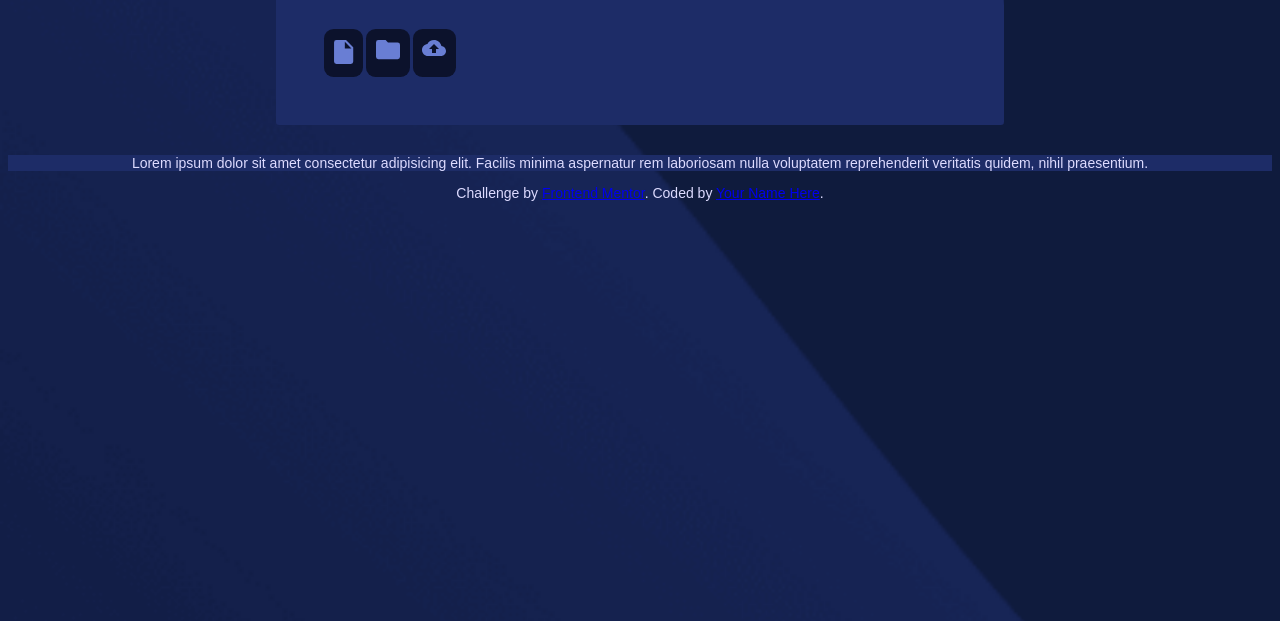
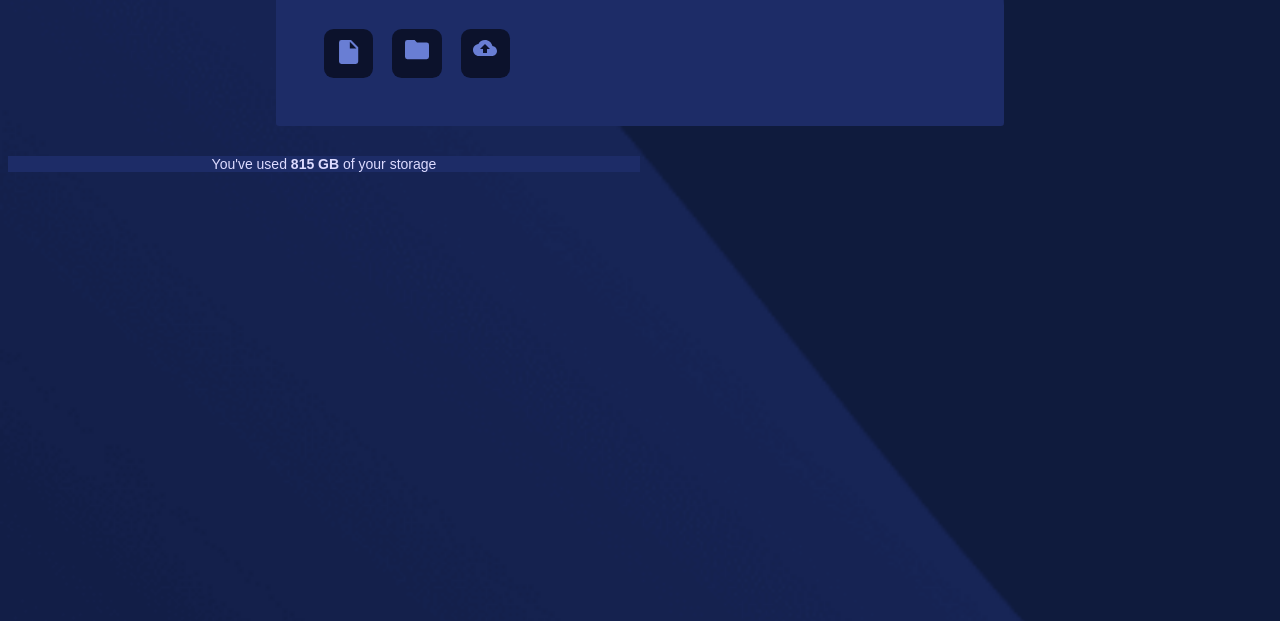
Before and after one commit to scholtz-gnome/fylo-data-component, a website: page index.html in a window 1280 px wide. Shown: the part 179-800 px from the top of the page. Drawn offline with Linux system fonts and the light colour scheme.

Commit message:
new css file linked  and more style changes

```diff
--- a/index.html
+++ b/index.html
@@ -16,6 +16,7 @@
 
     <!-- CSS -->
     <link rel="stylesheet" href="/styles/globals.css" />
+    <link rel="stylesheet" href="/styles/style.css">
   </head>
   <body>
     <header>
@@ -35,14 +36,15 @@
   </header>
 
   <main>
-      <p>Lorem ipsum dolor sit amet consectetur adipisicing elit. Facilis minima aspernatur rem laboriosam nulla voluptatem reprehenderit veritatis quidem, nihil praesentium.</p>
+      <p>You've used <span><strong
+      >815 GB</strong></span> of your storage</p>
   </main>
 
-    <div class="attribution">
+    <!-- <div class="attribution">
       Challenge by
       <a href="https://www.frontendmentor.io?ref=challenge" target="_blank"
         >Frontend Mentor</a
       >. Coded by <a href="#">Your Name Here</a>.
-    </div>
+    </div> -->
   </body>
 </html>
--- a/public/styles/globals.css
+++ b/public/styles/globals.css
@@ -21,33 +21,21 @@ header {
   padding: 3rem;
   border-radius: 0.5rem 5rem 0.2rem 0.2rem;
   width:50%;
-  text-align: center;
 }
 
 header img{
   margin-top: -1rem;
   padding: 0;
-  z-index: 0;
+  text-align: center;
 }
 
 
 main {
   background-color: hsl(228, 56%, 26%);
+  width: 50%;
+  margin: 0;
 }
 
-.storage-type-icon-container{
-  display: inline-flex;
-  margin-top: 2rem;
+main p{
+  justify-content: center;
 }
-
-.storage-type-icon{
-  background-color: hsl(229, 57%, 11%);
-  border-radius: 0.6rem;
-  padding: 0.6rem;
-  margin: 0rem 0.2rem 0 0;
-  z-index: 2;
-}
-
-.storage-type-icon img{
-  margin-top: 0.1rem;
-}
--- /dev/null
+++ b/public/styles/style.css
@@ -0,0 +1,17 @@
+.storage-type-icon-container{
+    display: inline-flex;
+    margin-top: 2rem;
+  }
+
+  .storage-type-icon{
+    background-color: hsl(229, 57%, 11%);
+    border-radius: 0.6rem;
+    width: 30px;
+    height: 30px;
+    padding: 0.6rem;
+    margin: 0rem 1.2rem 0 0;
+  }
+
+  .storage-type-icon img{
+    margin-top: 0.1rem;
+  }
```
Also changed, not shown: style-guide.md (added, +32 -0 lines).
